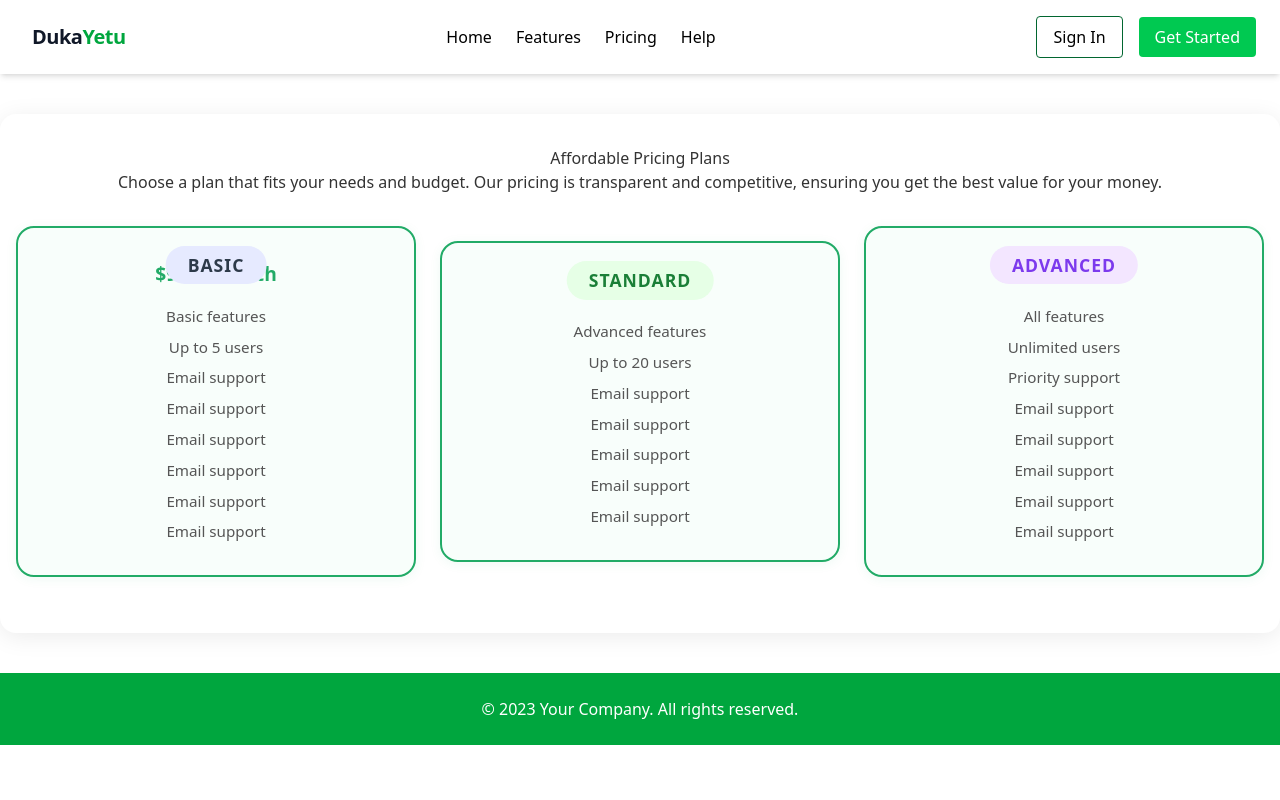
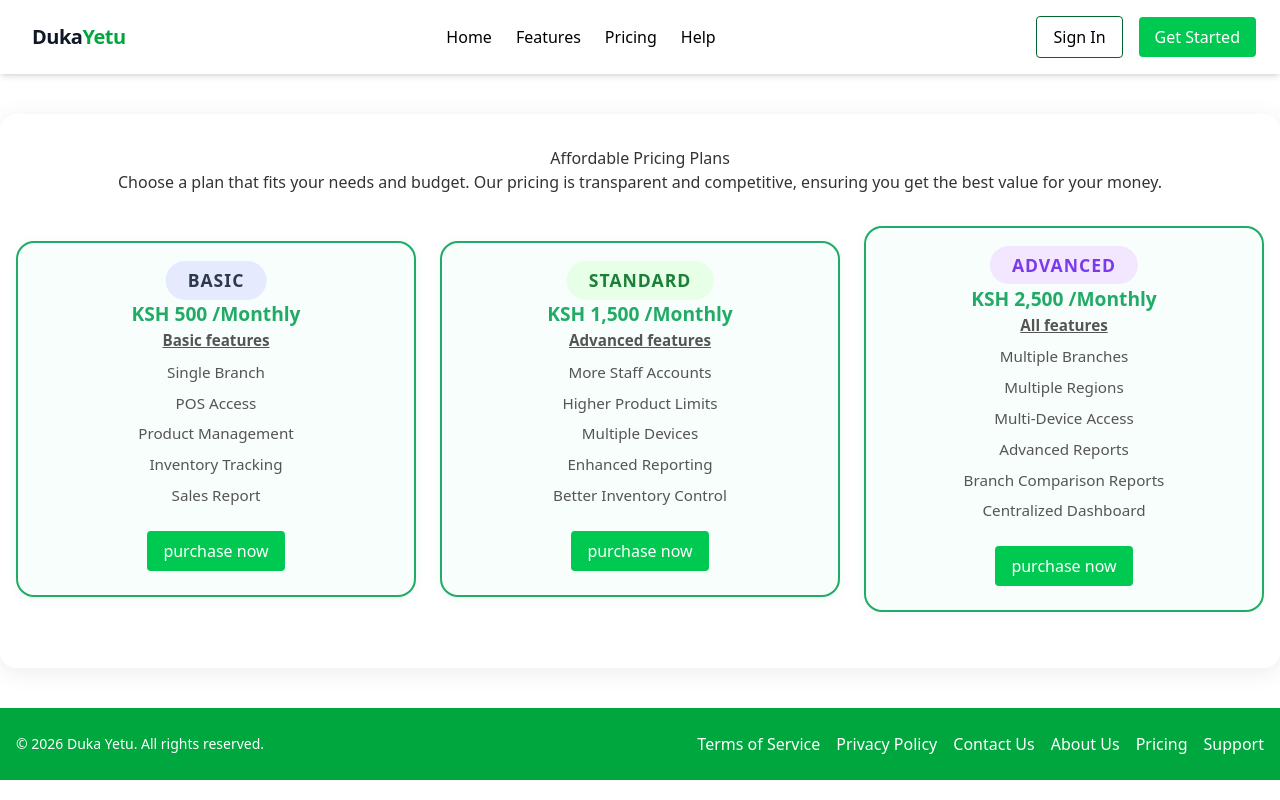
Before and after one commit to John-M23/Duka-Yetu, a React (Vite) app: page /price in a window 1280 px wide. Built offline with nearby package versions, Linux system fonts and the light colour scheme.

Commit message:
Fixed the search bar

```diff
--- a/src/components/Footer.jsx
+++ b/src/components/Footer.jsx
@@ -1,10 +1,23 @@
 import React from 'react';
 import { Link, useNavigate } from "react-router-dom";
+
 export default function Footer() {
   return (
+
     <footer className="bg-green-600 text-white py-6">
       <div className="container mx-auto px-4">
-        <p className="text-center">&copy; 2023 Your Company. All rights reserved.</p>
+        <div className="flex flex-col md:flex-row justify-between items-center">
+          <p className="text-sm">&copy; 2026 Duka Yetu. All rights reserved.</p>
+          <div className="space-x-4 mt-4 md:mt-0">
+            <Link to="/terms" className="hover:underline">Terms of Service</Link>
+            <Link to="/privacy" className="hover:underline">Privacy Policy</Link>
+            <Link to="/contact" className="hover:underline">Contact Us</Link>
+             <Link to="/about" className="hover:underline">About Us</Link>
+             <Link to="/price" className="hover:underline">Pricing</Link>
+              <Link to="/support" className="hover:underline">Support</Link>
+
+          </div>
+        </div>
       </div>
     </footer>
   );
--- a/src/components/Help.jsx
+++ b/src/components/Help.jsx
@@ -5,9 +5,10 @@ import { Link } from "react-router-dom";
 export default function Help(){
     return( <>
     <Header />
-        <h1>Help Page</h1>
+    {/* <div className="p-4 bg-gray-100 rounded-lg">
         <p>Welcome to the Help Page! Here you can find answers to frequently asked questions, contact support, and access resources to assist you with any issues you may encounter while using our application.</p>
         <p>If you have any specific questions or need further assistance, please don't hesitate to reach out to our support team. We're here to help!</p>
+        </div> */}
         <div className="p-4 bg-gray-100 rounded-lg">
             <h2 className="text-2xl font-bold mb-4">Frequently Asked Questions</h2>
             <div className="mb-6">
@@ -20,6 +21,11 @@ export default function Help(){
                 <a href="mailto:support@company.com" className="text-blue-500 hover:underline">
                     support@company.com
                 </a>
+                <p className="text-gray-700">or by calling our support hotline at <a href="tel:0110304492" className="text-blue-500 hover:underline">0110304492</a>.</p>
+            </div>
+            <div className="mb-6">
+                <h3 className="text-lg font-semibold mb-2">Where can I find user guides and tutorials?</h3>
+                <p className="text-gray-700">You can find user guides and tutorials in our Help Center. Visit our <Link to="/help-center" className="text-blue-500 hover:underline">Help Center</Link> for step-by-step instructions and video tutorials.</p>
                 </div>
             </div>
 
--- a/src/components/Price.jsx
+++ b/src/components/Price.jsx
@@ -15,36 +15,39 @@ export default function Price(){
             {/* Beginner Plan */}
             <div className="plan-card">
                 <div className="plan-badge-beginner">BASIC</div>
+                <ul>
+                    <p  className="hover:cursor-pointer hover:underline">KSH 500 /Monthly</p>
+                    <li className="font-bold text-lg text-decoration-line: underline">Basic features</li>
+                    <li>Single Branch</li>
+                    <li>POS Access</li>
+                    <li>Product Management</li>
+                    <li>Inventory Tracking</li>
+                    <li>Sales Report </li>
 
-                <p>$9.99/month</p>
-                <ul>
-                    <li>Basic features</li>
-                    <li>Up to 5 users</li>
-                    <li>Email support</li>
-                    <li>Email support</li>
-                    <li>Email support</li>
-                    <li>Email support</li>
-                    <li>Email support</li>
-                    <li>Email support</li>
 
 
                 </ul>
+                 <button className="bg-green-500 text-white px-4 py-2 rounded hover:bg-green-600 mt-4">
+                 purchase now
+                </button>
             </div>
 
             {/* Advanced Plan */}
             <div className="plan-card">
                 <div className="plan-badge-advanced">STANDARD</div>
+                <div className="plan-price"><p>KSH 1,500 /Monthly</p></div>
 
-                <p>$19.99/month</p>
                 <ul>
-                    <li>Advanced features</li>
-                    <li>Up to 20 users</li>
-                    <li>Email support</li>
-                    <li>Email support</li>
-                    <li>Email support</li>
-                    <li>Email support</li>
-                    <li>Email support</li>
+                    <li className="font-bold text-lg text-decoration-line: underline">Advanced features</li>
+                    <li>More Staff Accounts</li>
+                    <li>Higher Product Limits</li>
+                    <li>Multiple Devices</li>
+                    <li>Enhanced Reporting</li>
+                    <li>Better Inventory Control</li>
                 </ul>
+                 <button className="bg-green-500 text-white px-4 py-2 rounded hover:bg-green-600 mt-4">
+                 purchase now
+                </button>
             </div>
 
             {/* Professional Plan */}
@@ -52,27 +55,30 @@ export default function Price(){
                 <div className="plan-badge-professional">ADVANCED
 
                 </div>
-                <p>$29.99/month</p>
+                <p>KSH 2,500 /Monthly</p>
 
 
                 <ul>
-                    <li>All features</li>
-                    <li>Unlimited users</li>
-                    <li>Priority support</li>
-                    <li>Email support</li>
-                    <li>Email support</li>
-                    <li>Email support</li>
-                    <li>Email support</li>
-                    <li>Email support</li>
+                    <li className="font-bold text-lg text-decoration-line: underline">All features</li>
+                    <li>Multiple Branches</li>
+                    <li>Multiple Regions</li>
+                    <li>Multi-Device Access</li>
+                    <li>Advanced Reports</li>
+                    <li>Branch Comparison Reports</li>
+                    <li>Centralized Dashboard</li>
 
                 </ul>
+
+                <button className="bg-green-500 text-white px-4 py-2 rounded hover:bg-green-600 mt-4">
+                 purchase now
+                </button>
             </div>
 
 {/*
               <div className="plan-card">
                 <div className="plan-badge-professional">ADVANCED</div>
 
-                <p>$29.99/Annual</p>
+                <p>KSH 2,500/Annual</p>
                 <ul>
                     <li>All features</li>
                     <li>Unlimited users</li>
--- a/src/components/price.css
+++ b/src/components/price.css
@@ -9,6 +9,8 @@
     box-shadow: 0 4px 24px rgba(0,0,0,0.08);
     text-align: center;
     overflow-x: hidden;
+    cursor: default;
+
 }
 
 .pricing-container {
@@ -68,7 +70,7 @@
 .plan-card p {
     font-size: 1.2rem;
     color: #22ab67;
-    margin-bottom: 16px;
+    margin-top: 25px;
     font-weight: 600;
 }
 .plan-card ul {
--- a/src/pages/Pos.jsx
+++ b/src/pages/Pos.jsx
@@ -5,6 +5,8 @@ import ProductCard from "../components/ProductCard";
 
 export default function Pos() {
   const [cart, setCart] = useState([]);
+  const [searchTerm, setSearchTerm] = useState("");
+  const [paymentMethod, setPaymentMethod] = useState("cash");
 
   const categories = Object.keys(products);
 
@@ -52,11 +54,16 @@ export default function Pos() {
     );
   };
 
-  // Remove item completely
+  // Remove item
   const removeItem = (id) => {
     setCart((prevCart) =>
       prevCart.filter((item) => item.id !== id)
     );
+  };
+
+  // Clear cart
+  const clearCart = () => {
+    setCart([]);
   };
 
   // Total
@@ -64,6 +71,19 @@ export default function Pos() {
     (sum, item) => sum + item.price * item.quantity,
     0
   );
+
+  // Checkout
+  const checkout = () => {
+    const receiptNumber = `INV-${Date.now()}`;
+
+    alert(
+      `Receipt: ${receiptNumber}
+Payment Method: ${paymentMethod}
+Total: Ksh ${total}`
+    );
+
+    setCart([]);
+  };
 
   return (
     <DashboardLayout>
@@ -81,6 +101,8 @@ export default function Pos() {
          <input
   type="text"
   placeholder="Search products..."
+  value={searchTerm}
+  onChange={(e) => setSearchTerm(e.target.value)}
   className="w-full outline-none"
 />
           </div>
@@ -95,7 +117,13 @@ export default function Pos() {
 
               <div className="grid grid-cols-1 sm:grid-cols-2 md:grid-cols-3 xl:grid-cols-4 gap-4">
 
-                {products[category].map((product) => (
+        {products[category]
+  .filter((product) =>
+    product.name
+      .toLowerCase()
+      .includes(searchTerm.toLowerCase())
+  )
+  .map((product) => (
     <ProductCard
       key={product.id}
       product={product}
@@ -111,7 +139,8 @@ export default function Pos() {
         </div>
 
         {/* CART */}
-    <div className="hidden lg:block w-80 bg-white border-1 p-6 sticky top-0 h-screen overflow-y-auto">
+<div className="hidden lg:block w-80 bg-white border-l p-6 sticky top-0 h-screen overflow-y-auto">
+
   <h2 className="text-xl font-bold mb-4">
     Cart
   </h2>
@@ -135,8 +164,7 @@ export default function Pos() {
               </p>
 
               <p className="text-sm text-gray-500">
-                        {item.size}
-                        {item.unit}
+                {item.size} {item.unit}
               </p>
             </div>
 
@@ -154,56 +182,77 @@ export default function Pos() {
             <div className="flex items-center gap-2">
 
               <button
-                        onClick={() =>
-                          decreaseQuantity(item.id)
-                        }
-                        className="px-3 py-1 bg-gray-300 rounded hover:bg-gray-400"
+                onClick={() => decreaseQuantity(item.id)}
+                className="px-3 py-1 bg-gray-300 rounded"
               >
                 -
               </button>
 
-                      <span className="font-medium">
-                        {item.quantity}
-                      </span>
+              <span>{item.quantity}</span>
 
               <button
-                        onClick={() =>
-                          addToCart(item)
-                        }
-                        className="px-3 py-1 bg-gray-300 rounded hover:bg-gray-400"
+                onClick={() => addToCart(item)}
+                className="px-3 py-1 bg-gray-300 rounded"
               >
                 +
               </button>
 
             </div>
 
-                    <span className="font-semibold">
+            <span>
               Ksh {item.price * item.quantity}
             </span>
 
           </div>
+
         </div>
       ))}
 
-              {/* Total */}
+      {/* Summary */}
       <div className="border-t pt-4 mt-4">
+
+        <p className="mb-2">
+          Items: {cart.reduce(
+            (sum, item) => sum + item.quantity,
+            0
+          )}
+        </p>
 
   <div className="flex justify-between text-lg font-bold">
     <span>Total</span>
     <span>Ksh {total}</span>
   </div>
 
-                <button className="mt-4 w-full bg-green-500 hover:bg-green-600 text-white py-2 rounded">
+  <select
+    value={paymentMethod}
+    onChange={(e) => setPaymentMethod(e.target.value)}
+    className="w-full border rounded p-2 mt-4"
+  >
+    <option value="cash">Cash</option>
+    <option value="mpesa">M-Pesa</option>
+    <option value="card">Card</option>
+  </select>
+
+  <button
+    onClick={checkout}
+    className="mt-4 w-full bg-green-500 hover:bg-green-600 text-white py-2 rounded"
+  >
     Checkout
+  </button>
+
+  <button
+    onClick={clearCart}
+    className="w-full mt-2 bg-red-500 text-white py-2 rounded"
+  >
+    Clear Cart
   </button>
 
 </div>
 </>
   )}
-
+</div>
    </div>
 
-      </div>
     </DashboardLayout>
   );
 }
```
Also changed, not shown: src/components/CashPayment.jsx (added), src/components/CheckoutModal.jsx (added), src/components/MpesaPayment.jsx (added), src/components/ReceiptModal.jsx (added), src/components/ReceiptPDF.jsx (added). Lines whose indentation alone changed are shown as unchanged.
